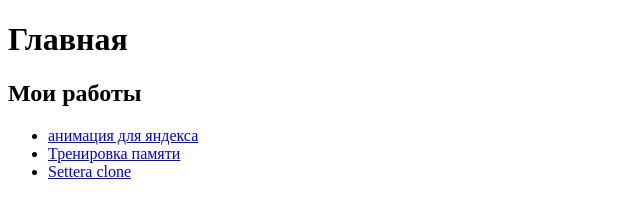
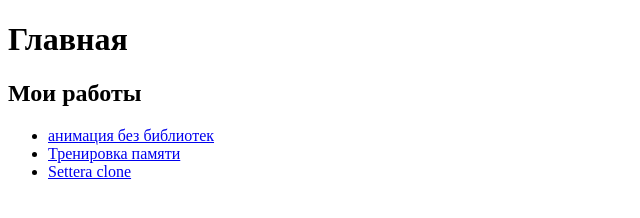
Before and after one commit to WATF-F/watf-f.github.io, a plain HTML site: page index.html in a window 1280 px wide. Shown: the full height of the page, 0-640 px from the left. Drawn offline with Linux system fonts and the light colour scheme.

Commit message:
Update index.html

```diff
--- a/index.html
+++ b/index.html
@@ -11,7 +11,7 @@
     <ul>
       <li>
         <a href="https://watf-f.github.io/animation_no_lib/"
-          >анимация для яндекса</a
+          >анимация без библиотек</a
         >
       </li>
       <li>
```
